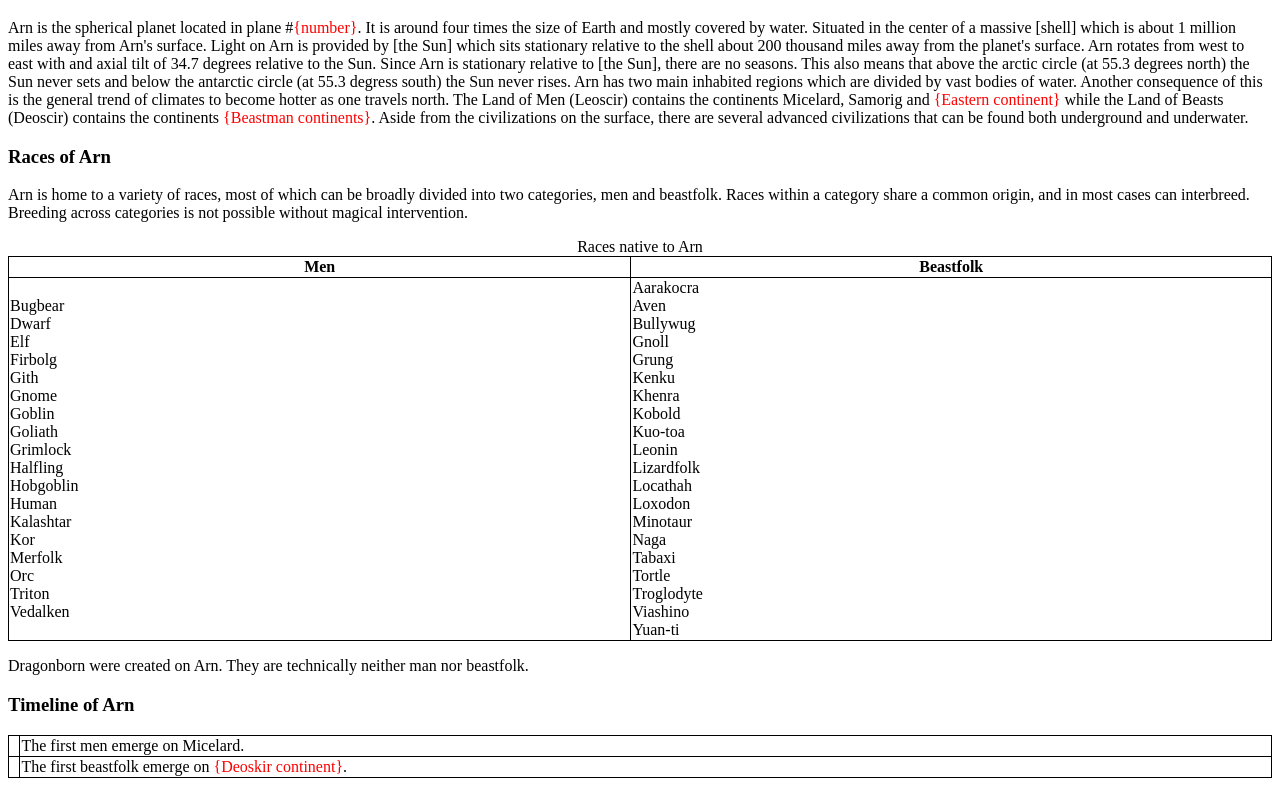
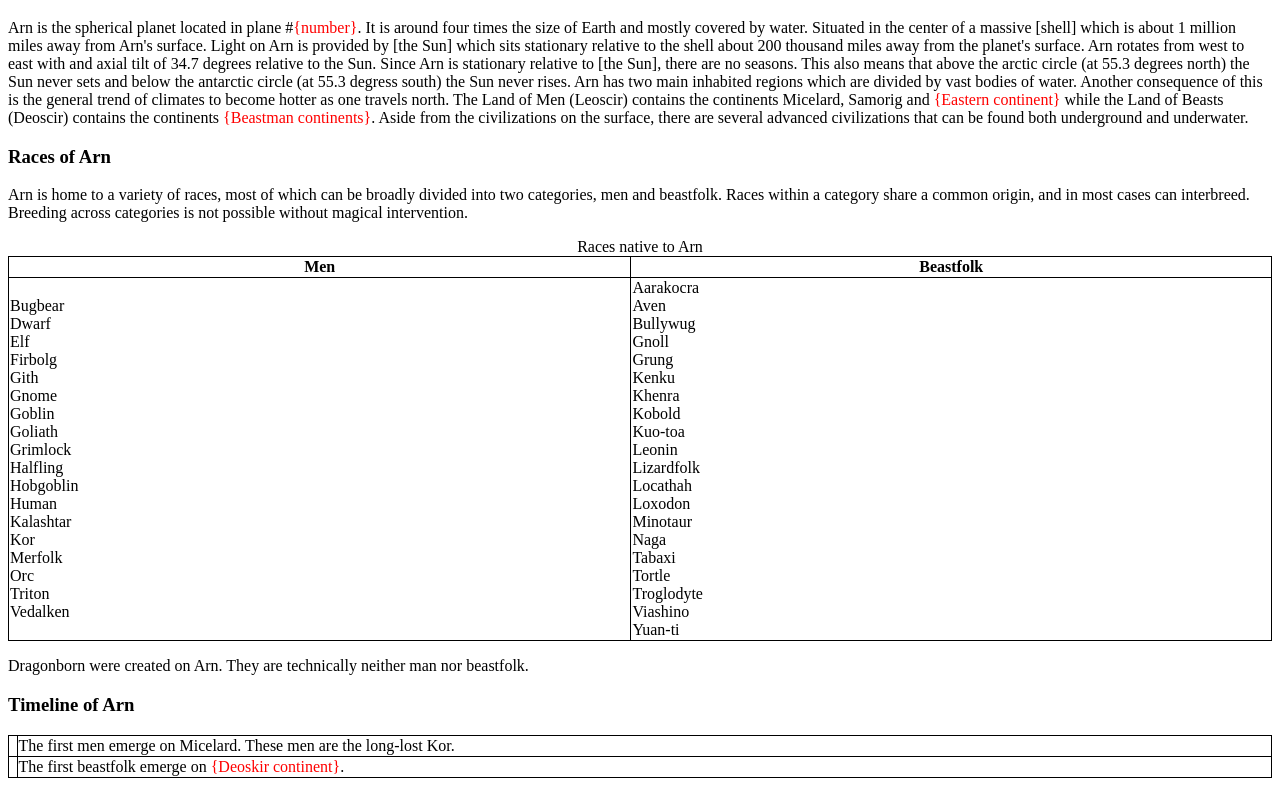
Before and after one commit to frNME/Serion, a plain HTML site: page arn.html in a window 1280 px wide. Shown: the part 61-847 px from the top of the page. Drawn offline with Linux system fonts and the light colour scheme.

Commit message:
Update arn.html

```diff
--- a/arn.html
+++ b/arn.html
@@ -75,7 +75,7 @@
 	<h3>Timeline of Arn</h3>
 	<table style="width:100%">
 		<tr></tr>
-		<tr><th></th><td>The first men emerge on Micelard.</td></tr>
+		<tr><th></th><td>The first men emerge on Micelard. These men are the long-lost Kor.</td></tr>
 		<tr><th></th><td>The first beastfolk emerge on <span class="placeholder">{Deoskir continent}</span>.</td></tr>
 </body>
 </html>
```
